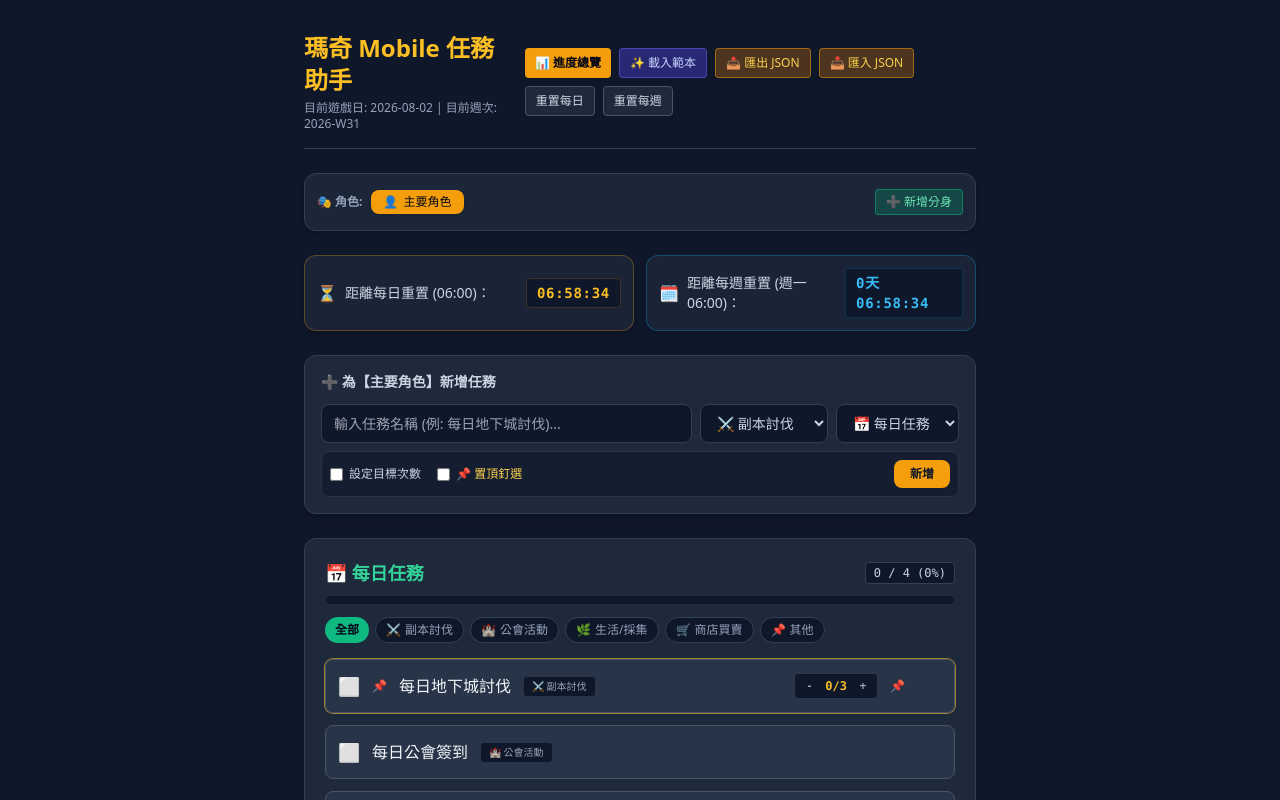
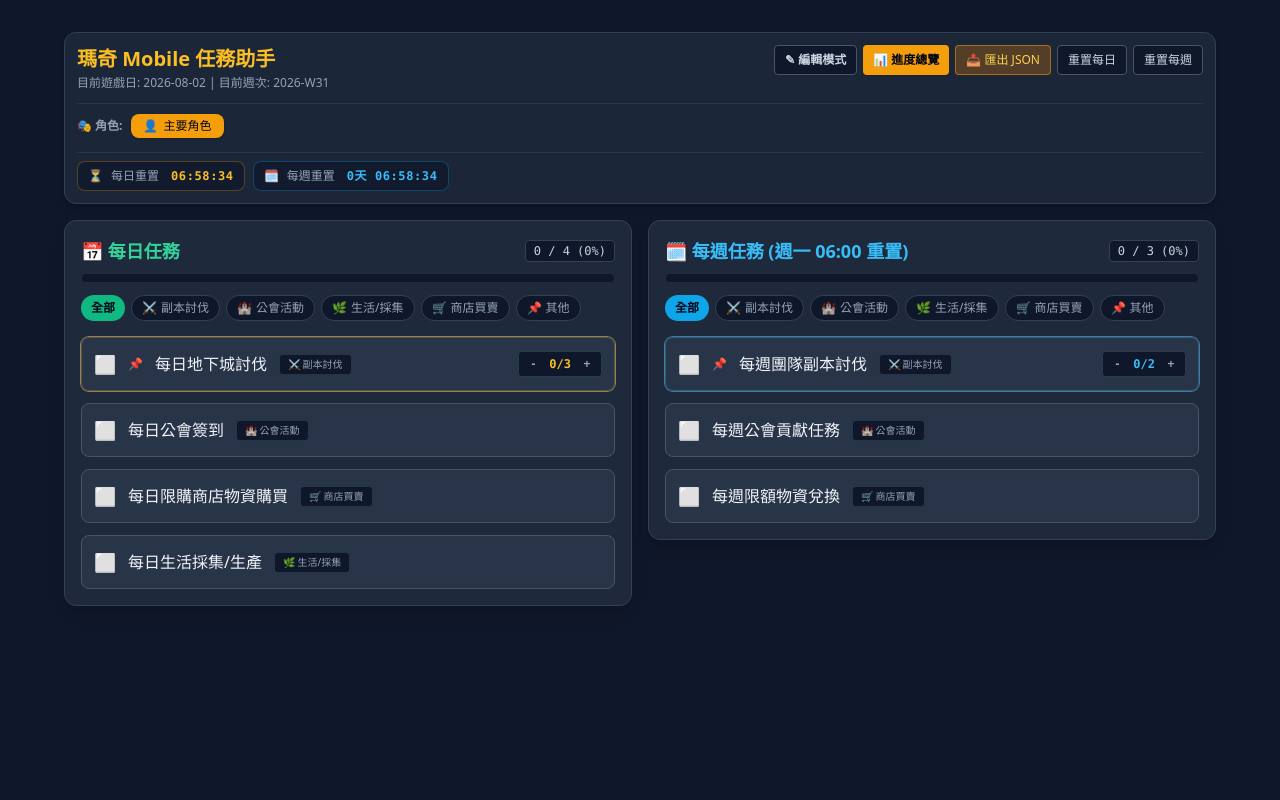
Before and after one commit to rayli1117/mabinogi-mobile-tracker, a Vue app: page / in a window 1280 px wide. Shown: the top 800 px of the page. Built offline with nearby package versions, Linux system fonts and the light colour scheme.

Commit message:
feat: 重構任務助手界面，新增編輯模式與角色重命名功能，優化任務顯示與倒數計時器

```diff
--- a/src/App.vue
+++ b/src/App.vue
@@ -1,8 +1,6 @@
 <script setup>
 import { useTaskManager } from './composables/useTaskManager'
 import AppHeader from './components/AppHeader.vue'
-import CharacterBar from './components/CharacterBar.vue'
-import CountdownTimer from './components/CountdownTimer.vue'
 import TaskInput from './components/TaskInput.vue'
 import TaskList from './components/TaskList.vue'
 import ProgressDashboard from './components/ProgressDashboard.vue'
@@ -12,13 +10,13 @@ useTaskManager()
 </script>
 
 <template>
-  <div class="max-w-2xl mx-auto space-y-6">
+  <div class="max-w-6xl mx-auto space-y-4">
     <AppHeader />
-    <CharacterBar />
-    <CountdownTimer />
     <TaskInput />
-    <TaskList type="daily" />
-    <TaskList type="weekly" />
+    <div class="grid grid-cols-1 lg:grid-cols-2 gap-4 items-start">
+      <TaskList type="daily" />
+      <TaskList type="weekly" />
+    </div>
     <ProgressDashboard />
   </div>
 </template>
--- a/src/components/AppHeader.vue
+++ b/src/components/AppHeader.vue
@@ -1,10 +1,13 @@
 <script setup>
 import { useTaskManager } from '../composables/useTaskManager'
+import CharacterBar from './CharacterBar.vue'
+import CountdownTimer from './CountdownTimer.vue'
 
 const {
   lastDate,
   lastWeekKey,
   showDashboard,
+  editMode,
   loadPresetTemplates,
   exportData,
   triggerFileInput,
@@ -16,14 +19,27 @@ const {
 </script>
 
 <template>
-  <header class="flex flex-col sm:flex-row sm:justify-between sm:items-center gap-3 border-b border-slate-700 pb-4">
+  <header class="bg-slate-800/90 p-3 rounded-xl border border-slate-700 shadow-md space-y-3">
+    <div class="flex flex-col sm:flex-row sm:justify-between sm:items-start gap-3">
       <div>
-      <h1 class="text-2xl font-bold text-amber-400">瑪奇 Mobile 任務助手</h1>
-      <p class="text-xs text-slate-400 mt-1">
+        <h1 class="text-xl font-bold text-amber-400">瑪奇 Mobile 任務助手</h1>
+        <p class="text-xs text-slate-400 mt-0.5">
           目前遊戲日: {{ lastDate }} | 目前週次: {{ lastWeekKey }}
         </p>
       </div>
-    <div class="flex flex-wrap gap-2">
+      <div class="flex flex-wrap gap-1.5">
+        <button
+          @click="editMode = !editMode"
+          class="px-2.5 py-1.5 text-xs rounded border transition font-semibold"
+          :class="
+            editMode
+              ? 'bg-emerald-500 text-slate-950 border-emerald-400 shadow'
+              : 'bg-slate-900 hover:bg-slate-700 text-slate-300 border-slate-600'
+          "
+        >
+          {{ editMode ? '✓ 編輯模式' : '✎ 編輯模式' }}
+        </button>
+
         <button
           @click="showDashboard = true"
           class="px-2.5 py-1.5 bg-amber-500 hover:bg-amber-600 text-slate-950 font-bold text-xs rounded shadow transition flex items-center gap-1"
@@ -32,10 +48,11 @@ const {
         </button>
 
         <button
+          v-if="editMode"
           @click="loadPresetTemplates"
           class="px-2.5 py-1.5 bg-indigo-600/40 hover:bg-indigo-600/60 text-indigo-200 text-xs rounded border border-indigo-500/50 transition"
         >
-        ✨ 載入範本
+          ✨ 恢復預設
         </button>
 
         <button
@@ -45,6 +62,7 @@ const {
           📤 匯出 JSON
         </button>
         <button
+          v-if="editMode"
           @click="triggerFileInput"
           class="px-2.5 py-1.5 bg-amber-600/30 hover:bg-amber-600/50 text-amber-300 text-xs rounded border border-amber-500/50 transition"
         >
@@ -60,16 +78,20 @@ const {
 
         <button
           @click="resetDaily"
-        class="px-2.5 py-1.5 bg-slate-800 hover:bg-slate-700 text-slate-300 text-xs rounded border border-slate-600 transition"
+          class="px-2.5 py-1.5 bg-slate-900 hover:bg-slate-700 text-slate-300 text-xs rounded border border-slate-600 transition"
         >
           重置每日
         </button>
         <button
           @click="resetWeekly"
-        class="px-2.5 py-1.5 bg-slate-800 hover:bg-slate-700 text-slate-300 text-xs rounded border border-slate-600 transition"
+          class="px-2.5 py-1.5 bg-slate-900 hover:bg-slate-700 text-slate-300 text-xs rounded border border-slate-600 transition"
         >
           重置每週
         </button>
       </div>
+    </div>
+
+    <CharacterBar />
+    <CountdownTimer />
   </header>
 </template>
--- a/src/components/CharacterBar.vue
+++ b/src/components/CharacterBar.vue
@@ -4,15 +4,17 @@ import { useTaskManager } from '../composables/useTaskManager'
 const {
   characters,
   activeCharId,
+  editMode,
   switchCharacter,
   addNewCharacter,
   deleteCurrentCharacter,
+  renameCurrentCharacter,
 } = useTaskManager()
 </script>
 
 <template>
-  <section class="bg-slate-800/90 p-3 rounded-xl border border-slate-700 flex flex-wrap items-center justify-between gap-3 shadow-md">
-    <div class="flex items-center gap-2 overflow-x-auto py-1 scrollbar-none flex-1">
+  <section class="flex flex-wrap items-center justify-between gap-2 pt-2 border-t border-slate-700/70">
+    <div class="flex items-center gap-2 overflow-x-auto py-0.5 scrollbar-none flex-1 min-w-0">
       <span class="text-xs font-semibold text-slate-400 shrink-0">🎭 角色:</span>
       <button
         v-for="char in characters"
@@ -26,7 +28,14 @@ const {
       </button>
     </div>
 
-    <div class="flex items-center gap-2 shrink-0">
+    <div v-if="editMode" class="flex items-center gap-1.5 shrink-0">
+      <button
+        @click="renameCurrentCharacter"
+        class="px-2.5 py-1 bg-slate-900 hover:bg-slate-700 text-slate-200 text-xs rounded border border-slate-600 transition"
+        title="重新命名當前角色"
+      >
+        ✎ 重新命名
+      </button>
       <button
         @click="addNewCharacter"
         class="px-2.5 py-1 bg-emerald-600/30 hover:bg-emerald-600/50 text-emerald-300 text-xs rounded border border-emerald-500/50 transition"
--- a/src/components/CountdownTimer.vue
+++ b/src/components/CountdownTimer.vue
@@ -5,25 +5,21 @@ const { dailyCountdownText, weeklyCountdownText } = useTaskManager()
 </script>
 
 <template>
-  <div class="grid grid-cols-1 sm:grid-cols-2 gap-3">
-    <section class="bg-slate-800/80 border border-amber-500/30 p-3 rounded-xl shadow-md flex items-center justify-between">
-      <div class="flex items-center gap-2 text-xs sm:text-sm text-slate-300">
-        <span class="text-amber-400 text-base">⏳</span>
-        <span class="font-medium">距離每日重置 (06:00)：</span>
-      </div>
-      <div class="font-mono font-bold text-amber-400 text-xs sm:text-sm tracking-wider bg-slate-900 px-2.5 py-1 rounded border border-amber-500/20">
+  <div class="flex flex-wrap gap-2 pt-2 border-t border-slate-700/70">
+    <div class="flex items-center gap-2 text-xs bg-slate-900/70 border border-amber-500/30 rounded-lg px-2.5 py-1.5 grow sm:grow-0">
+      <span class="text-amber-400 shrink-0">⏳</span>
+      <span class="text-slate-400 font-medium shrink-0">每日重置</span>
+      <span class="font-mono font-bold text-amber-400 tracking-wider ml-auto sm:ml-1">
         {{ dailyCountdownText }}
-      </div>
-    </section>
+      </span>
+    </div>
 
-    <section class="bg-slate-800/80 border border-sky-500/30 p-3 rounded-xl shadow-md flex items-center justify-between">
-      <div class="flex items-center gap-2 text-xs sm:text-sm text-slate-300">
-        <span class="text-sky-400 text-base">🗓️</span>
-        <span class="font-medium">距離每週重置 (週一 06:00)：</span>
-      </div>
-      <div class="font-mono font-bold text-sky-400 text-xs sm:text-sm tracking-wider bg-slate-900 px-2.5 py-1 rounded border border-sky-500/20">
+    <div class="flex items-center gap-2 text-xs bg-slate-900/70 border border-sky-500/30 rounded-lg px-2.5 py-1.5 grow sm:grow-0">
+      <span class="text-sky-400 shrink-0">🗓️</span>
+      <span class="text-slate-400 font-medium shrink-0">每週重置</span>
+      <span class="font-mono font-bold text-sky-400 tracking-wider ml-auto sm:ml-1">
         {{ weeklyCountdownText }}
-      </div>
-    </section>
+      </span>
+    </div>
   </div>
 </template>
--- a/src/components/TaskInput.vue
+++ b/src/components/TaskInput.vue
@@ -4,6 +4,7 @@ import { useTaskManager } from '../composables/useTaskManager'
 const {
   categories,
   currentCharacterName,
+  editMode,
   newTaskTitle,
   newTaskCategory,
   newTaskType,
@@ -15,7 +16,10 @@ const {
 </script>
 
 <template>
-  <section class="bg-slate-800 p-4 rounded-xl border border-slate-700 shadow-lg space-y-3">
+  <section
+    v-if="editMode"
+    class="bg-slate-800 p-4 rounded-xl border border-slate-700 shadow-lg space-y-3"
+  >
     <h3 class="text-sm font-semibold text-slate-300">➕ 為【{{ currentCharacterName }}】新增任務</h3>
     <div class="flex flex-col gap-2">
       <div class="flex flex-col sm:flex-row gap-2">
--- a/src/components/TaskItem.vue
+++ b/src/components/TaskItem.vue
@@ -1,4 +1,5 @@
 <script setup>
+import { ref, nextTick, watch } from 'vue'
 import { useTaskManager } from '../composables/useTaskManager'
 
 const props = defineProps({
@@ -14,13 +15,50 @@ const props = defineProps({
 })
 
 const {
+  editMode,
   getCategoryInfo,
   toggleTask,
   togglePin,
+  updateTask,
   incrementCount,
   decrementCount,
   deleteTask,
 } = useTaskManager()
+
+const isEditingTitle = ref(false)
+const editTitle = ref('')
+const titleInput = ref(null)
+
+watch(editMode, (on) => {
+  if (!on) {
+    isEditingTitle.value = false
+  }
+})
+
+async function startEditTitle() {
+  if (!editMode.value) return
+  editTitle.value = props.task.title
+  isEditingTitle.value = true
+  await nextTick()
+  titleInput.value?.focus()
+  titleInput.value?.select()
+}
+
+function saveTitle() {
+  if (!isEditingTitle.value) return
+  updateTask(props.task, { title: editTitle.value })
+  isEditingTitle.value = false
+}
+
+function cancelEditTitle() {
+  isEditingTitle.value = false
+  editTitle.value = props.task.title
+}
+
+function onRowClick() {
+  if (editMode.value) return
+  toggleTask(props.task)
+}
 </script>
 
 <template>
@@ -35,10 +73,35 @@ const {
         : '',
     ]"
   >
-    <div class="flex-1 flex items-center gap-3 cursor-pointer overflow-hidden" @click="toggleTask(task)">
+    <div
+      class="flex-1 flex items-center gap-3 overflow-hidden"
+      :class="editMode ? '' : 'cursor-pointer'"
+      @click="onRowClick"
+    >
       <span class="text-lg transition-transform active:scale-125 shrink-0">{{ task.done ? '✅' : '⬜' }}</span>
       <span v-if="task.pinned" class="text-xs shrink-0" title="重點釘選">📌</span>
-      <span class="truncate" :class="{ 'line-through': task.done }">{{ task.title }}</span>
+
+      <input
+        v-if="isEditingTitle"
+        ref="titleInput"
+        v-model="editTitle"
+        type="text"
+        class="flex-1 min-w-0 bg-slate-900 border border-amber-500/60 rounded px-2 py-0.5 text-sm text-slate-100 focus:outline-none"
+        @click.stop
+        @keydown.enter.prevent="saveTitle"
+        @keydown.escape.prevent="cancelEditTitle"
+        @blur="saveTitle"
+      />
+      <span
+        v-else
+        class="truncate"
+        :class="{ 'line-through': task.done, 'cursor-text': editMode }"
+        :title="editMode ? '點擊重新命名' : undefined"
+        @click.stop="editMode ? startEditTitle() : null"
+      >
+        {{ task.title }}
+      </span>
+
       <span class="text-[10px] px-2 py-0.5 rounded bg-slate-900 border border-slate-700/70 text-slate-400 font-normal shrink-0 hidden sm:inline-block">
         {{ getCategoryInfo(task.category).icon }} {{ getCategoryInfo(task.category).name }}
       </span>
@@ -71,6 +134,15 @@ const {
         </button>
       </div>
 
+      <template v-if="editMode">
+        <button
+          @click.stop="startEditTitle"
+          class="p-1 text-xs rounded transition text-slate-500 hover:text-slate-200 opacity-80 sm:opacity-0 sm:group-hover:opacity-100"
+          title="重新命名任務"
+        >
+          ✎
+        </button>
+
         <button
           @click.stop="togglePin(task)"
           class="p-1 text-xs rounded transition"
@@ -93,6 +165,7 @@ const {
         >
           🗑️
         </button>
+      </template>
     </div>
   </li>
 </template>
--- a/src/components/TaskList.vue
+++ b/src/components/TaskList.vue
@@ -57,7 +57,7 @@ const progressBarClass = computed(() => {
 </script>
 
 <template>
-  <section class="bg-slate-800 p-5 rounded-xl border border-slate-700 shadow-lg">
+  <section class="bg-slate-800 p-4 rounded-xl border border-slate-700 shadow-lg">
     <div class="flex items-center justify-between mb-2">
       <h2 class="text-lg font-semibold flex items-center gap-2" :class="titleClass">
         <span>{{ titleText }}</span>
--- a/src/composables/useTaskManager.js
+++ b/src/composables/useTaskManager.js
@@ -27,6 +27,7 @@ const presetWeeklyTasks = [
 const characters = ref([{ id: 'char_1', name: '主要角色' }])
 const activeCharId = ref('char_1')
 const showDashboard = ref(false)
+const editMode = ref(false)
 const characterTasks = ref({
   char_1: {
     dailyTasks: JSON.parse(JSON.stringify(presetDailyTasks)),
@@ -370,6 +371,8 @@ function switchCharacterFromDashboard(charId) {
 }
 
 function addNewCharacter() {
+  if (!editMode.value) return
+
   const name = prompt('請輸入新角色/分身名稱：', `分身 ${characters.value.length + 1}`)
   if (!name || !name.trim()) return
 
@@ -386,6 +389,8 @@ function addNewCharacter() {
 }
 
 function deleteCurrentCharacter() {
+  if (!editMode.value) return
+
   if (characters.value.length <= 1) {
     alert('⚠️ 至少需要保留一個角色！')
     return
@@ -400,6 +405,27 @@ function deleteCurrentCharacter() {
   }
 }
 
+function renameCharacter(charId, newName) {
+  if (!editMode.value) return
+
+  const trimmed = typeof newName === 'string' ? newName.trim() : ''
+  if (!trimmed) return
+
+  const char = characters.value.find((c) => c.id === charId)
+  if (!char) return
+
+  char.name = trimmed
+  saveData()
+}
+
+function renameCurrentCharacter() {
+  if (!editMode.value) return
+
+  const name = prompt('請輸入角色名稱：', currentCharacterName.value)
+  if (name === null) return
+  renameCharacter(activeCharId.value, name)
+}
+
 function toggleTask(task) {
   task.done = !task.done
   if (task.maxCount) {
@@ -409,7 +435,20 @@ function toggleTask(task) {
 }
 
 function togglePin(task) {
+  if (!editMode.value) return
   task.pinned = !task.pinned
+  saveData()
+}
+
+function updateTask(task, patch) {
+  if (!editMode.value || !task || !patch) return
+
+  if (typeof patch.title === 'string') {
+    const trimmed = patch.title.trim()
+    if (!trimmed) return
+    task.title = trimmed
+  }
+
   saveData()
 }
 
@@ -436,6 +475,7 @@ function decrementCount(task) {
 }
 
 function addTask() {
+  if (!editMode.value) return
   if (!newTaskTitle.value.trim()) return
 
   const newTask = {
@@ -468,11 +508,13 @@ function addTask() {
 }
 
 function loadPresetTemplates() {
+  if (!editMode.value) return
+
   const currentTasks = characterTasks.value[activeCharId.value]
   if (!currentTasks) return
 
   if (currentTasks.dailyTasks.length > 0 || currentTasks.weeklyTasks.length > 0) {
-    if (!confirm(`載入範本會將常態任務補充至【${currentCharacterName.value}】的清單中，是否繼續？`)) return
+    if (!confirm(`恢復預設會將常態任務補充至【${currentCharacterName.value}】的清單中，是否繼續？`)) return
   }
 
   presetDailyTasks.forEach((pt) => {
@@ -491,6 +533,8 @@ function loadPresetTemplates() {
 }
 
 function deleteTask(type, id) {
+  if (!editMode.value) return
+
   const currentTasks = characterTasks.value[activeCharId.value]
   if (!currentTasks) return
 
@@ -542,10 +586,16 @@ function exportData() {
 }
 
 function triggerFileInput() {
+  if (!editMode.value) return
   if (fileInput.value) fileInput.value.click()
 }
 
 function importData(event) {
+  if (!editMode.value) {
+    event.target.value = ''
+    return
+  }
+
   const file = event.target.files[0]
   if (!file) return
 
@@ -604,6 +654,7 @@ export function useTaskManager() {
     characters,
     activeCharId,
     showDashboard,
+    editMode,
     currentCharacterName,
     currentDailyTasks,
     currentWeeklyTasks,
@@ -632,8 +683,11 @@ export function useTaskManager() {
     switchCharacterFromDashboard,
     addNewCharacter,
     deleteCurrentCharacter,
+    renameCharacter,
+    renameCurrentCharacter,
     toggleTask,
     togglePin,
+    updateTask,
     incrementCount,
     decrementCount,
     addTask,
```
Also changed, not shown: 1 other file (tests, documents, lock files or other folders). Lines whose indentation alone changed are shown as unchanged.
